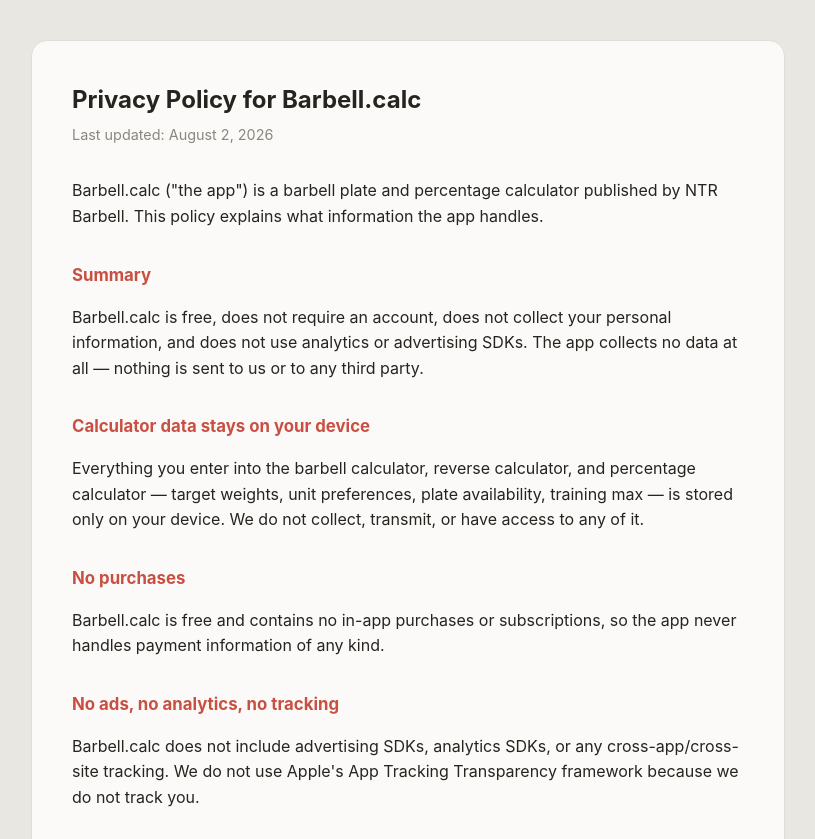
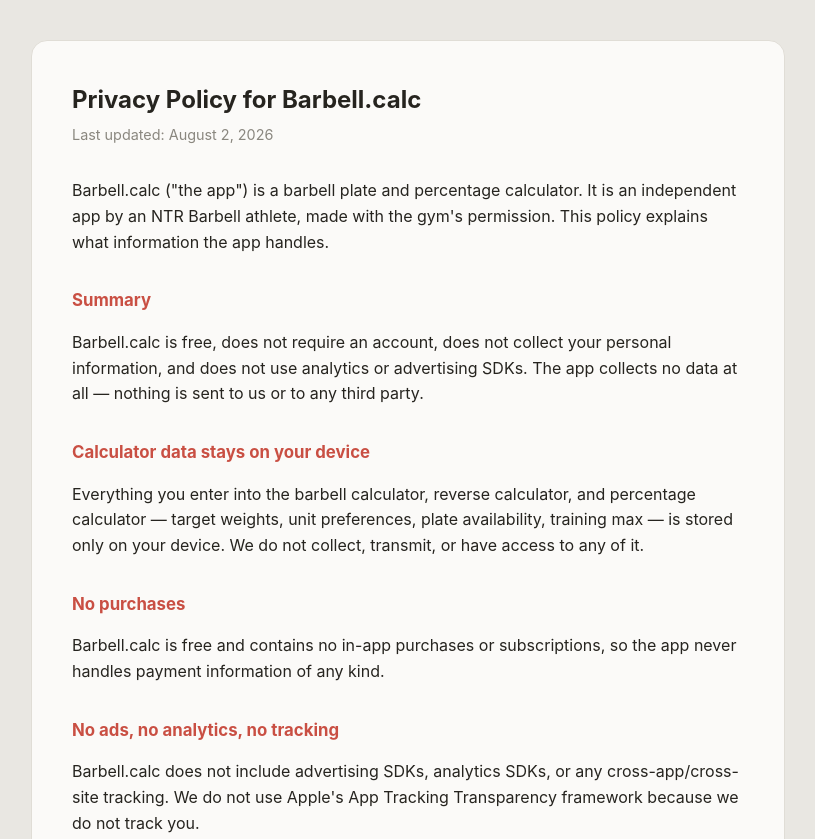
Before and after one commit to jthalstead/barbell-calc-legal, a plain HTML site: page index.html in a window 1280 px wide. Shown: the top 839 px of the page, without its empty margins (232-1047 px from the left). Drawn offline with Linux system fonts and the light colour scheme.

Commit message:
Clarify attribution: independent app by an NTR Barbell athlete
Reworded the intro so the policy no longer reads as though NTR Barbell
publishes the app. Mirrors legal/privacy-policy.{md,html} in the app repo.

```diff
--- a/index.html
+++ b/index.html
@@ -58,9 +58,9 @@
   <h1>Privacy Policy for Barbell.calc</h1>
   <p class="meta">Last updated: August 2, 2026</p>
 
-  <p>Barbell.calc ("the app") is a barbell plate and percentage calculator
-  published by NTR Barbell. This policy explains what information the app
-  handles.</p>
+  <p>Barbell.calc ("the app") is a barbell plate and percentage calculator.
+  It is an independent app by an NTR Barbell athlete, made with the gym's
+  permission. This policy explains what information the app handles.</p>
 
   <h2>Summary</h2>
   <p>Barbell.calc is free, does not require an account, does not collect
```
